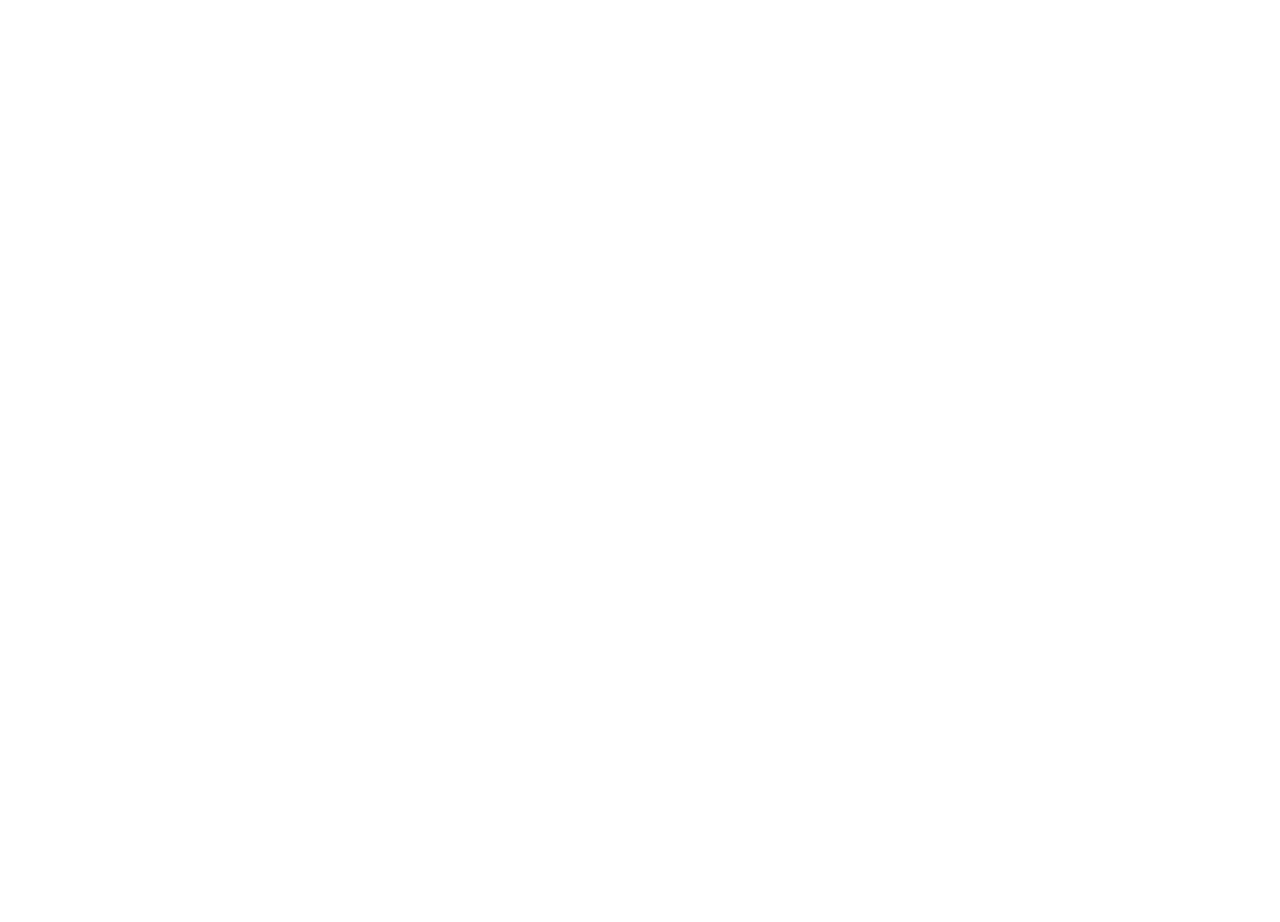
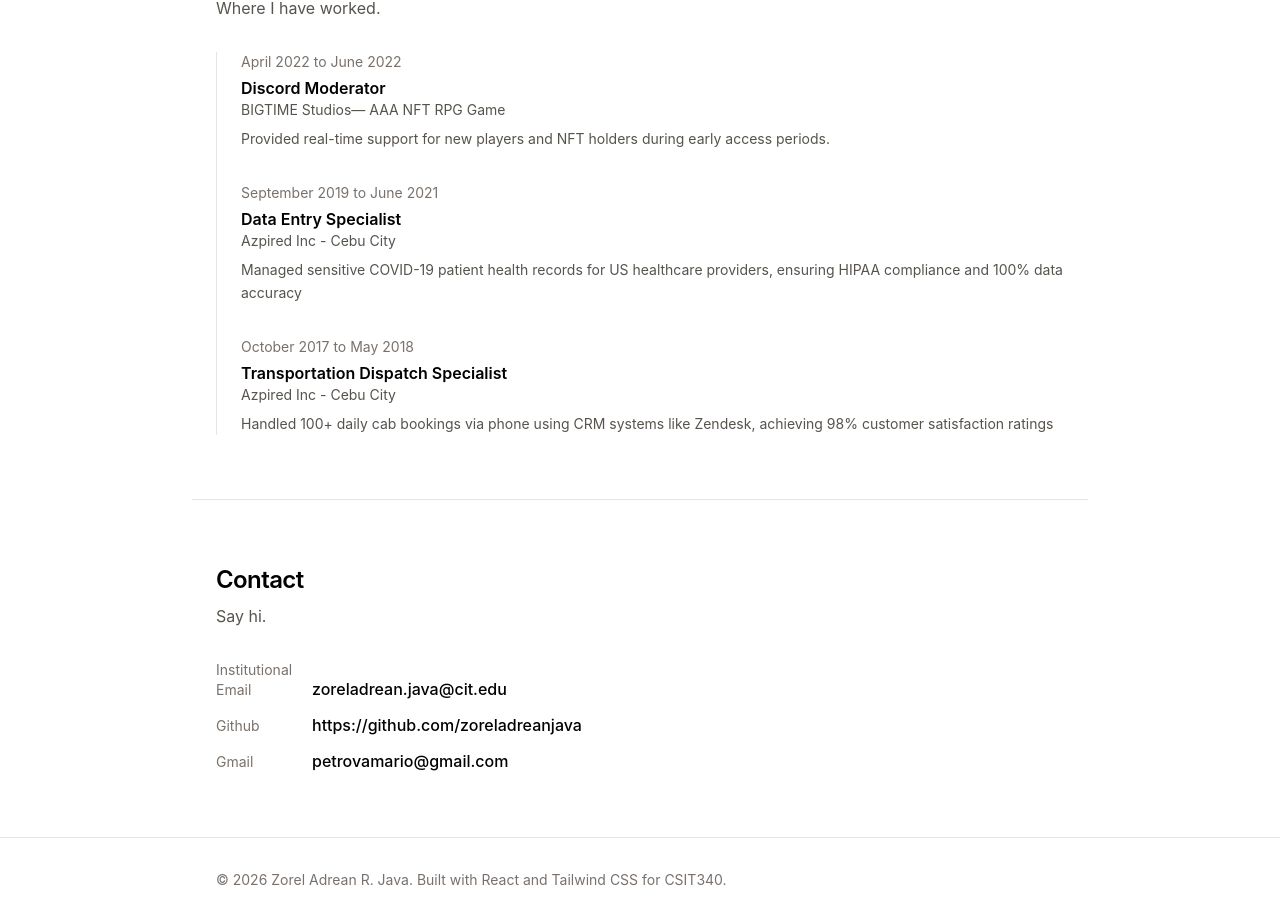
Before and after one commit to zoreladreanjava/CSIT340-Lab2-Java, a React (Vite) app: page / in a window 1280 px wide. Shown: the part 1997-2919 px from the top of the page. Before the commit the page ends 800 px from the top, so only its background shows below. Built offline with nearby package versions, Linux system fonts and the light colour scheme.

Commit message:
integrate portfolio sections and footer into App

```diff
--- a/src/App.jsx
+++ b/src/App.jsx
@@ -1,11 +1,25 @@
 import Navbar from "./components/Navbar";
 import Hero from "./components/Hero";
+import AboutSection from "./components/AboutSection";
+import SkillsSection from "./components/SkillsSection";
+import ProjectsSection from "./components/ProjectsSection";
+import ExperienceSection from "./components/ExperienceSection";
+import ContactSection from "./components/ContactSection";
+import Footer from "./components/Footer";
 
 function App() {
   return (
     <>
       <Navbar />
       <Hero />
+      <main>
+        <AboutSection />
+        <SkillsSection />
+        <ProjectsSection />
+        <ExperienceSection />
+        <ContactSection />
+      </main>
+      <Footer />
     </>
   );
 }
```
